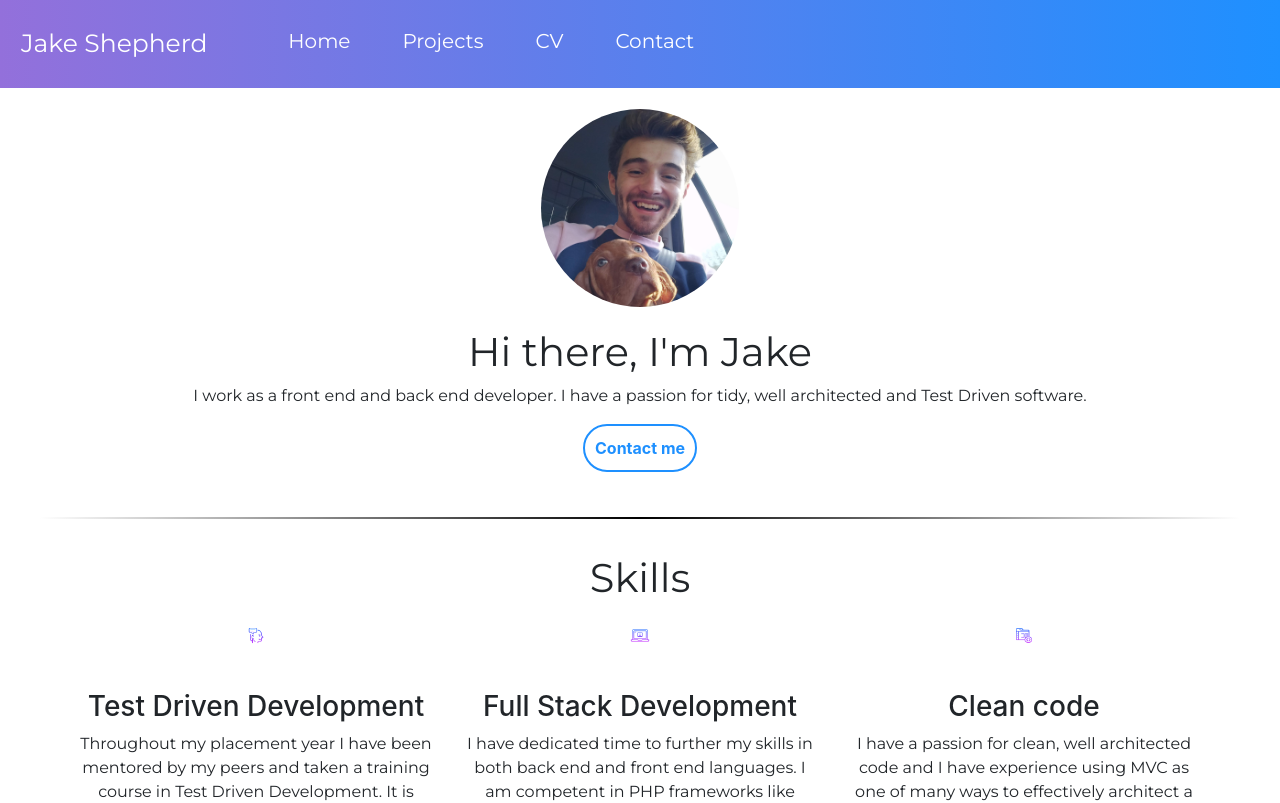
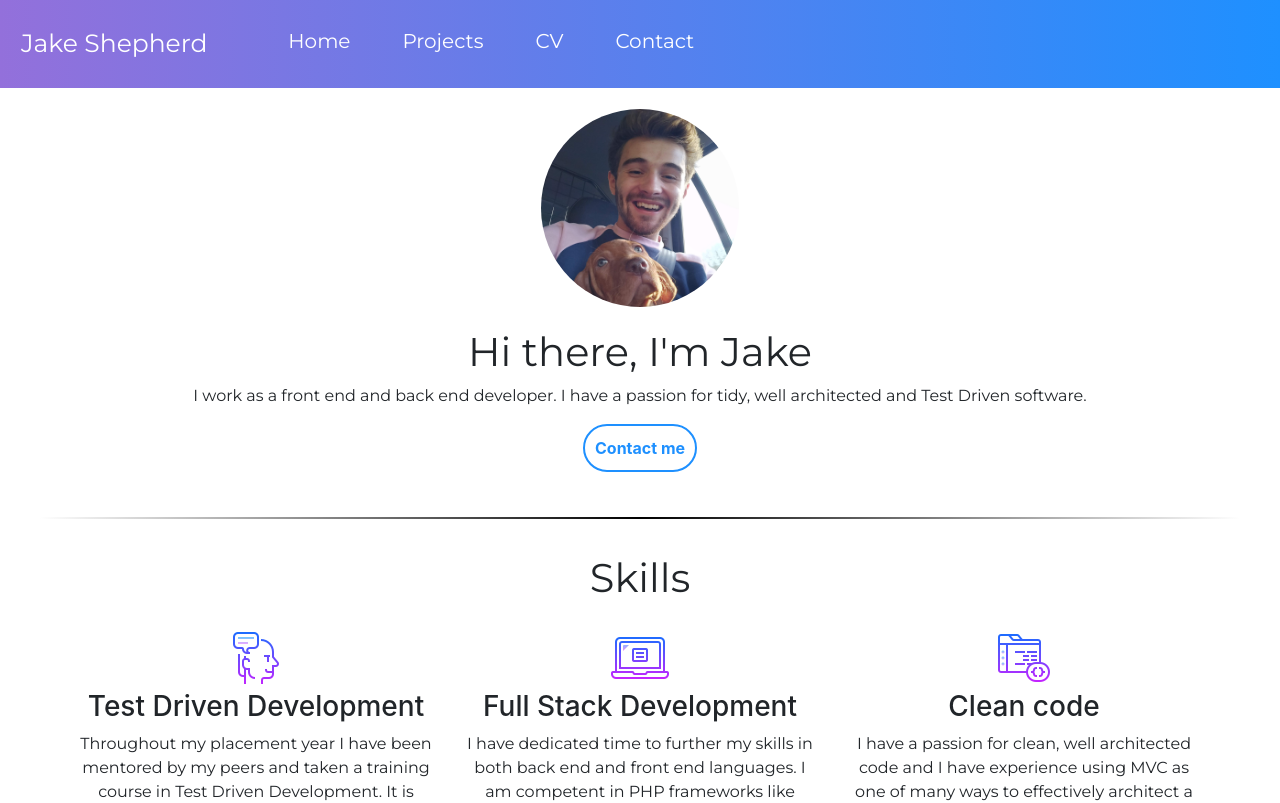
Before and after one commit to jakeshepherd/jakeshepherd.github.io, a React (Create React App) app: page /#/ in a window 1280 px wide. Shown: the top 803 px of the page. Built offline with nearby package versions, Linux system fonts and the light colour scheme.

Commit message:
Fix icon sizing issue

```diff
--- a/src/CSS/Skills.css
+++ b/src/CSS/Skills.css
@@ -16,8 +16,8 @@
 }
 
 #skill-icon {
-    max-width: 30%;
-    max-height: 30%;
+    max-width: 100%;
+    max-height: 100%;
     margin-left: auto;
     margin-right: auto;
 }
```
